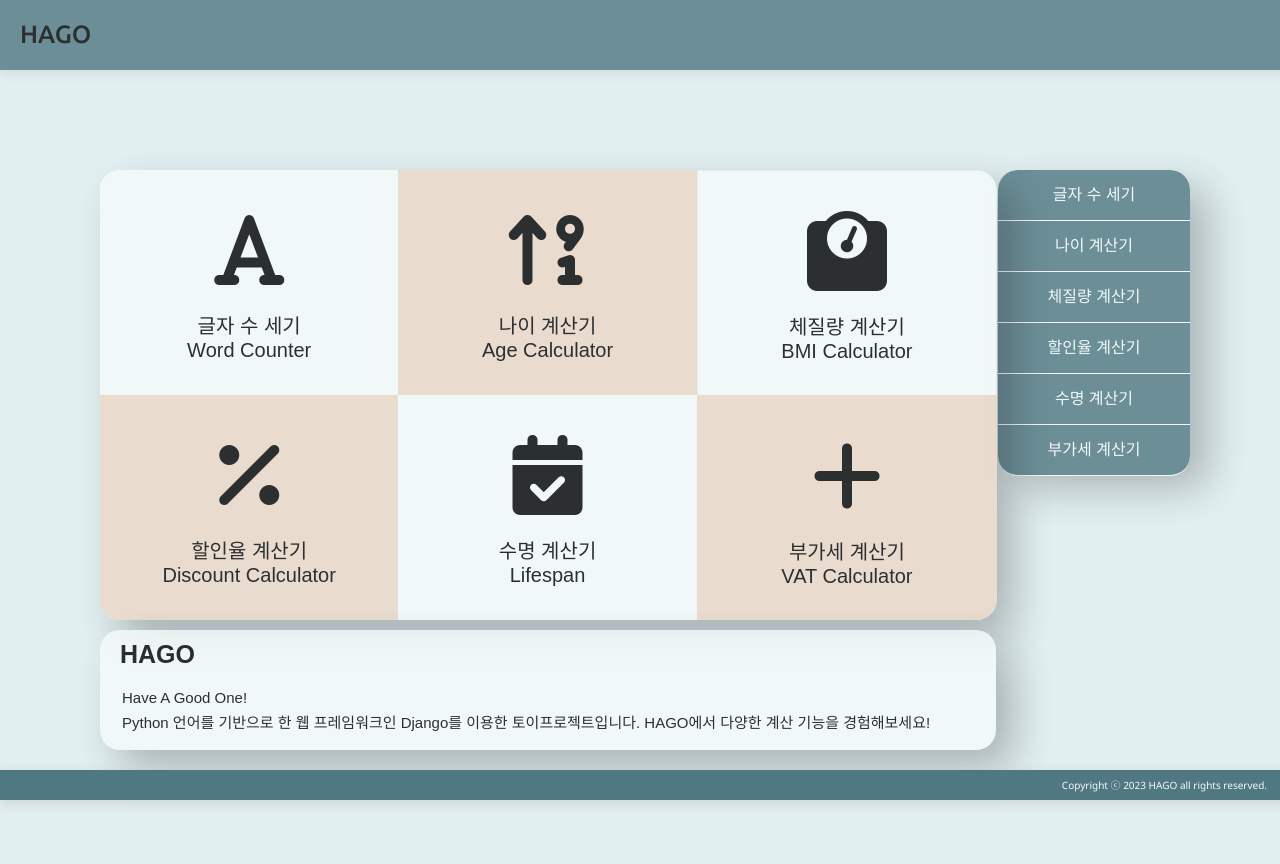
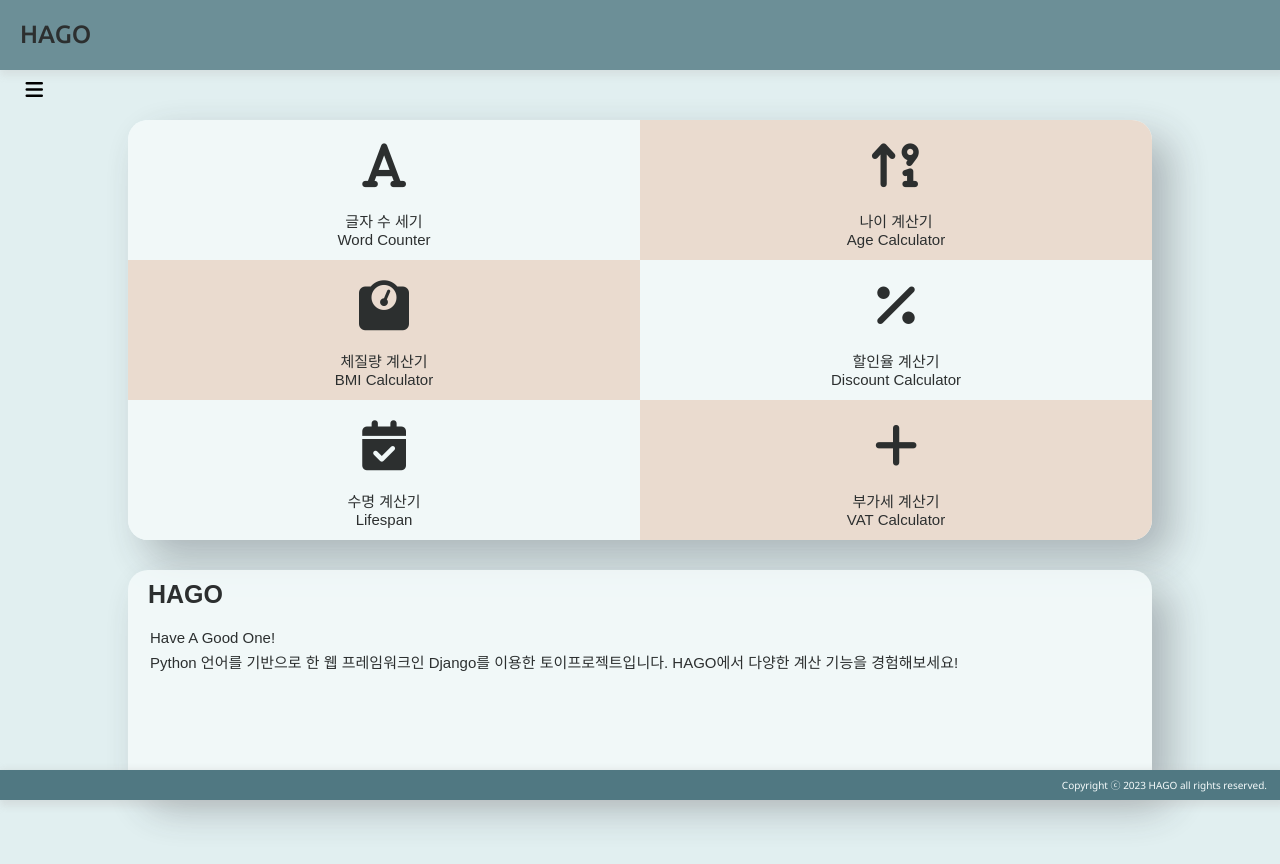
Before and after one commit to ex-g/HAGO, a React (Create React App) app in the folder react-app/: page / in a window 1280 px wide. Shown: the top 864 px of the page. Built offline with nearby package versions, Linux system fonts and the light colour scheme; a web font is replaced by a local one.

Commit message:
media-query

```diff
--- a/react-app/public/index.html
+++ b/react-app/public/index.html
@@ -8,7 +8,7 @@
     <link rel="stylesheet" href="%PUBLIC_URL%http://code.jquery.com/ui/1.12.1/themes/base/jquery-ui.css">
     <link href="%PUBLIC_URL%https://fonts.googleapis.com/css2?family=IBM+Plex+Sans+KR&family=Ubuntu:wght@500&display=swap" rel="stylesheet">
     <script src="%PUBLIC_URL%https://kit.fontawesome.com/77dc09b73f.js" crossorigin="anonymous"></script>
-    <script async src="%PUBLIC_URL%https://pagead2.googlesyndication.com/pagead/js/adsbygoogle.js?client=ca-pub-8538131600128237"
+    <script async src="https://pagead2.googlesyndication.com/pagead/js/adsbygoogle.js?client=ca-pub-8538131600128237"
      crossorigin="anonymous"></script>
     <title>HAGO</title>
   </head>
--- a/react-app/src/App.css
+++ b/react-app/src/App.css
@@ -1,3 +1,4 @@
+@media screen and (min-device-width: 1024px) {
     /* 유저 섹션 */
     #sec_user {
       position: relative;
@@ -53,3 +54,52 @@ h1 {
       opacity: 0.8;
       box-shadow: 18px 18px 40px rgb(32, 32, 42, 0.36);
     }
+}
+
+@media screen and (min-width: 320px) and (max-device-width: 1023px) {
+  /* 유저 섹션 */
+  #sec_user {
+    position: relative;
+    width: 80%;
+    height: 420px;
+    top: 50px;
+    left: 50%;
+    transform: translate(-50%);
+    opacity: 0.8;
+    box-shadow: 18px 18px 40px rgb(32, 32, 42, 0.36);
+    border-radius: 20px;
+    background-color: #F5FBFB;
+  }
+
+  /* 제목 섹션 */
+  #sec_name {
+    position: relative;
+    width: 80%;
+    height: 220px;
+    left: 50%;
+    transform: translate(-50%);
+    top: 80px;
+    background-color: #F5FBFB;
+    border-radius: 20px;
+    opacity: 0.8;
+    box-shadow: 18px 18px 40px rgb(32, 32, 42, 0.36);
+  }
+
+  h1 {
+    position: absolute;
+    top: 10px;
+    left: 20px;
+    font-size: 25px;
+    background-color: #F5FBFB;
+  }
+
+  #name_desc {
+    position: absolute;
+    width: 90%;
+    top: 55px;
+    left: 22px;
+    font-size: 15px;
+    line-height: 25px;
+    background-color: #F5FBFB;
+  }
+}
--- a/react-app/src/App.js
+++ b/react-app/src/App.js
@@ -2,12 +2,53 @@ import './App.css';
 import React from 'react';
 import { BrowserRouter, Routes, Route, Link } from "react-router-dom";
 import { Wordcounter, Vat, Lifespan, Discount, Bmi, Agecalculator, Home } from "./Page"
+import $ from 'jquery';
+
 
 export default function App() {
+
+  // menu를 보여줌.
+  function show_menu(){
+    $("#menu").css("display", "");
+    $("bar").css("display", "none");
+  };
+
+  if (matchMedia("screen and (min-width: 320px) and (max-device-width: 1023px)").matches){
+    // 기본 실행 함수 : menu를 숨김.
+    $(document).ready(function() {
+      $("#menu").css("display", "none");
+    });
+
+    // menu 레이어 바깥 아무데나 클릭하면 레이어가 사라짐.
+    $(function(){
+      $(document).mousedown(function( e ){
+        if( $("#menu").is(":visible") ) {
+          $("#menu").each(function(){
+            var l_position = $(this).offset();
+            l_position.right = parseInt(l_position.left) + ($(this).width());
+            l_position.bottom = parseInt(l_position.top) + parseInt($(this).height());
+
+            if( ( l_position.left <= e.pageX && e.pageX <= l_position.right )
+              && ( l_position.top <= e.pageY && e.pageY <= l_position.bottom ) ) {
+            } else {
+              $(this).hide();
+            }
+          });
+        }
+      });
+
+      $("bar").click(function(){
+        if( !$("#menu").is(":visible") ) {
+          $("#menu").show();
+        }
+      });
+    });
+  }
 
   return (
     <BrowserRouter>
       <nav><Link to="/">HAGO</Link></nav>
+      <i class="fa-solid fa-bars" id="bar" onClick={show_menu}></i>
       <div id="menu">
         <li id="link1"><Link to="/wordcounter">글자 수 세기</Link></li>
         <li id="link2"><Link to="/agecalculator">나이 계산기</Link></li>
--- a/react-app/src/Page/Agecalculator.js
+++ b/react-app/src/Page/Agecalculator.js
@@ -135,8 +135,8 @@ export default function Agecalculator() {
         <>
             <div id="sec_user">
                 <div id="a_input">
-                    출생일<input type="number" id="a_birth" autoComplete="off" placeholder=" 예) 19720101"/>
-                    기준일<input type="number" id="a_standard" autoComplete="off" placeholder=" 예) 20230822"/><button onClick={putToday} id="a_btn_today">오늘</button><br/>
+                    출생일 <input type="number" id="a_birth" autoComplete="off" placeholder=" 예) 19720101"/>
+                    기준일 <input type="number" id="a_standard" autoComplete="off" placeholder=" 예) 20230822"/><button onClick={putToday} id="a_btn_today">오늘</button><br/>
                     <button id="a_btn_cal" onClick={calculation}>계산</button><button id="a_btn_reset" onClick={reset}>초기화</button>
                 </div>
                 <div id="a_output">
--- a/react-app/src/Page/Bmi.js
+++ b/react-app/src/Page/Bmi.js
@@ -56,7 +56,7 @@ export default function Bmi(){
     function reset(){
         $("#height").val("");
         $("#weight").val("");
-        $("#result").html("");
+        $("#b_result").html("");
         $("#bmi").html("");
         $("#stick").css("display", "none");
     }
--- a/react-app/src/Page/Home.js
+++ b/react-app/src/Page/Home.js
@@ -5,6 +5,7 @@ import { Wordcounter, Vat, Lifespan, Discount, Bmi, Agecalculator } from ".";
 export default function Home(){
     return(
         <>
+        <div id="container">
             <div id="sec_user">
                 <Link to="/wordcounter">
                     <div className="content" id="content1"><i class="fa-solid fa-font"></i><br/>글자 수 세기<br/>Word Counter</div>
@@ -32,6 +33,7 @@ export default function Home(){
                     HAGO에서 다양한 계산 기능을 경험해보세요!
                 </div>
             </div>
+        </div>
     </>
 
     )
--- a/react-app/src/index.css
+++ b/react-app/src/index.css
@@ -2,10 +2,6 @@
   margin: 0;
   font-family: 'IBM Plex Sans KR', sans-serif;
   background-color: #E1EFF0;
-}
-
-body {
-  height: 900px;
 }
 
 /* 네비게이션 */
@@ -46,6 +42,32 @@ a:hover {
   background-color: #507882;
 }
 
+/* 푸터 */
+footer {
+    height: 30px;
+    width: 100%;
+    position: fixed;
+    bottom: 0px;
+    background-color: #507882;
+    text-align: right;
+    color: #F5FBFB;
+    font-family:'Segoe UI', Tahoma, Geneva, Verdana, sans-serif;
+    line-height: 30px;
+    font-size: 10px;
+    box-shadow: 3px 3px 7px 3px rgb(192, 192, 192, 0.36);
+}
+
+@media screen and (min-device-width: 1024px) {
+  body {
+    height: 900px;
+  }
+  #bar {
+    display: none;
+  }
+  #close {
+    display: none;
+  }
+
   /* 메뉴 */
   #menu {
     position: absolute;
@@ -82,18 +104,44 @@ a {
     text-decoration: none;
     background-color: #507882;
   }
+}
 
-/* 푸터 */
-footer {
-  height: 30px;
+@media screen and (min-device-width: 320px) and (max-device-width: 1023px) {
+    #bar {
+      font-size:20px;
+      background-color: #E1EFF0;
+      color: black;
+      position: absolute;
+      left: 2%;
+      top: 80px;
+    }
+    #bar:hover {
+      color: #F5FBFB;
+      transition: 0.4s;
+    }
+    /* 메뉴 */
+    #menu {
+      width: 60%;
+      height: 100%;
+      display: inline;
+      opacity: 0.8;
+      box-shadow: 18px 18px 40px rgb(32, 32, 42, 0.36);
+      list-style-type: none;
+      text-align: center;
+      line-height: 50px;
+      font-size: 20px;
+      z-index: 1;
+    }
+
+    li {
       width: 100%;
-  position: fixed;
-  bottom: 0px;
+      border-bottom: 1px solid #F5FBFB;
       background-color: #507882;
-  text-align: right;
+    }
+
+    a {
       color: #F5FBFB;
-  font-family:'Segoe UI', Tahoma, Geneva, Verdana, sans-serif;
-  line-height: 30px;
-  font-size: 10px;
-  box-shadow: 3px 3px 7px 3px rgb(192, 192, 192, 0.36);
+      text-decoration: none;
+      background-color: #507882;
     }
+}
```
Also changed, not shown: react-app/src/Page/All.css. Lines whose indentation alone changed are shown as unchanged.
